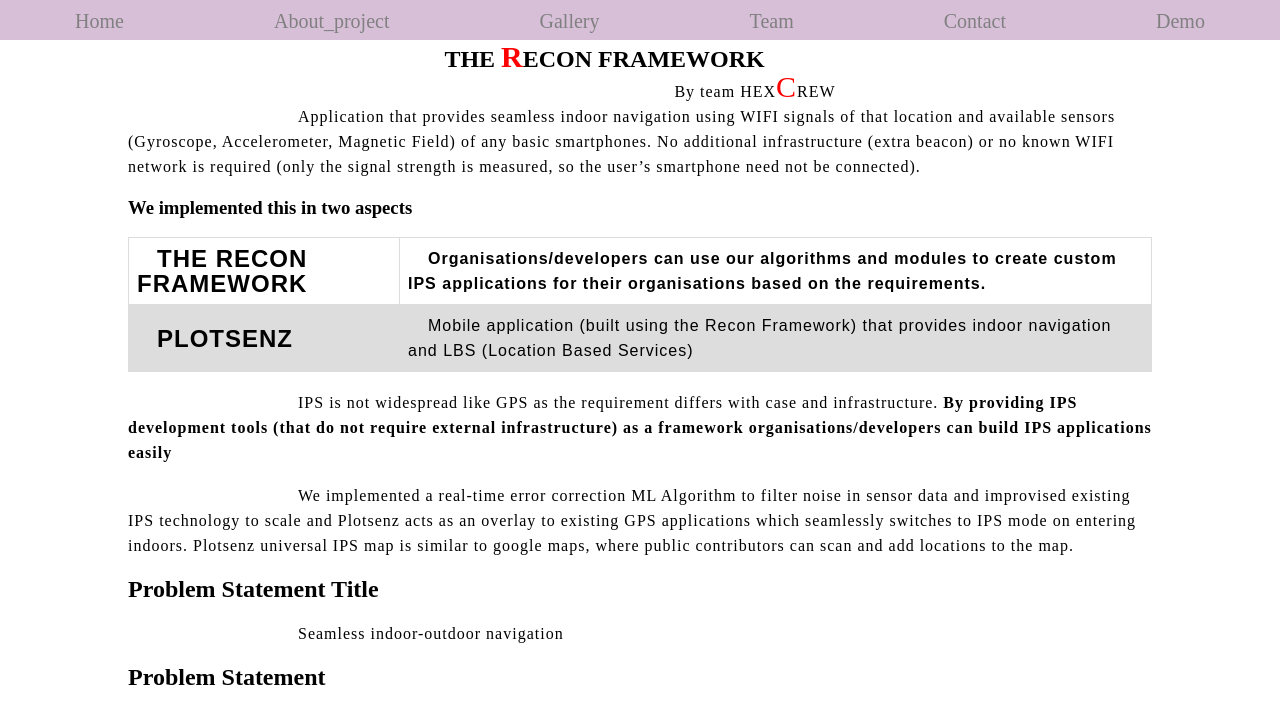
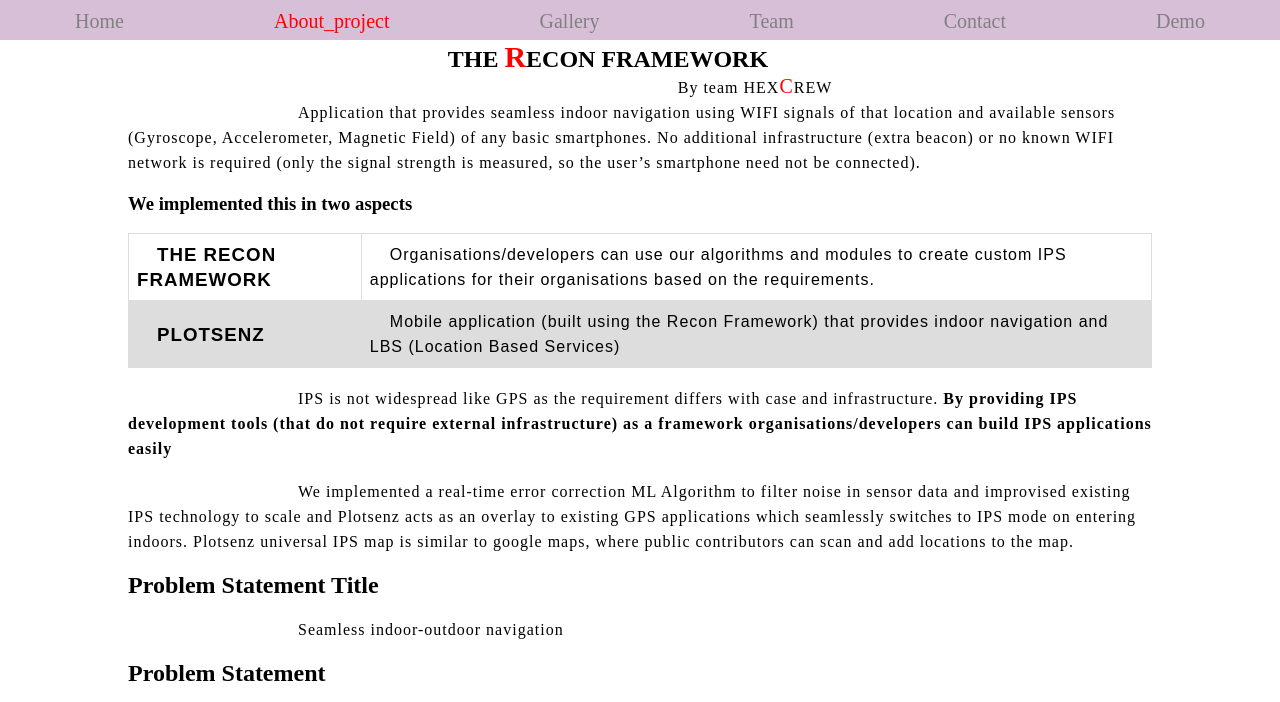
Before and after one commit to teamhexcrew/teamhexcrew.github.io, a plain HTML site: page index.html in a window 1280 px wide. Both pictures are taken after a click on the link "About_project". Shown: the part 40-742 px from the top of the page. Drawn offline with Linux system fonts and the light colour scheme.

Commit message:
little changes in about project

```diff
--- a/index.css
+++ b/index.css
@@ -2,6 +2,18 @@
     padding: 0%;
     margin: 0%;
     box-sizing: border-box;
+}
+*::-webkit-scrollbar{
+    width:3px;
+}
+*::-webkit-scrollbar-track{
+      border: 2px solid black;
+      border-radius: 10%;
+}
+*::-webkit-scrollbar-thumb{
+      background-color:red;
+      border-radius: 20px;
+
 }
 body{
     width: 100%;
@@ -35,6 +47,7 @@ body{
     height:30px;
     border-radius: 100%;
     margin-left: 10px;
+    cursor: pointer;
 }
 .red{
     color:red ;
@@ -44,10 +57,12 @@ body{
     color: white;
     font-family: sans-serif;
     font-size: 26px;
+    cursor: pointer;
 }
 .rightpar{
     color: white;
     font-size: 20px;
+    cursor:pointer;
 }
 .menu{
     background-color: thistle;
@@ -106,15 +121,14 @@ p{
     display: flex;
     width: 100%;
     border: 1px solid lightgray;
-    height: 160px;
 
 }
 .sub1{
     width: 30%;
 }
 .docimg{
-    width: 200px;
-    height:100%;
+    width:160px;
+    height:200px;
 }
 .sub2{
     width:70%;
@@ -125,7 +139,20 @@ p{
 }
 .light{
     border: 1px solid black;
+    padding: 15px;
 }
 #red{
     color: red;
 }
+.header12{
+    font-weight: bolder;
+    font-family: sans-serif;
+    font-size: 18px;
+}
+.des12{
+    color: gray;
+    font-size: 15px;
+}
+.mainap{
+    display: none;
+}
--- a/index.html
+++ b/index.html
@@ -22,7 +22,7 @@
     <div class="menu">
       <ul type="none">
         <li><a href="#">Home</a></li>
-        <li><a href="#">About_project</a></li>
+        <li onclick="aboutproject()"><a href="#" id="kingofking">About_project</a></li>
         <li><a href="#">Gallery</a></li>
         <li><a href="#">Team</a></li>
         <li><a href="#">Contact</a></li>
@@ -33,11 +33,11 @@
   </div>
 
   <!-- for about pro -->
-  <div class="mainap">
+  <div class="mainap" id="main_ap">
      <div class="cen">
         <div class="head">
             <h2>THE <span class="red">R</span>ECON FRAMEWORK</h2>
-            <p class="par">  By team HEX<span class="red">C</span>REW</p>
+            <p class="par">  By team HEX<span class="red28">C</span>REW</p>
         </div>
      </div>
      <div class="smile">
@@ -47,11 +47,11 @@
             <br>
             <table>
                 <tr>
-                  <th><h2>THE RECON FRAMEWORK</h2></th>
-                  <th>Organisations/developers can use our algorithms and modules to create custom IPS applications for their organisations based on the requirements.</th>
+                  <th><h3>THE RECON FRAMEWORK</h3></th>
+                  <td>Organisations/developers can use our algorithms and modules to create custom IPS applications for their organisations based on the requirements.</td>
                 </tr>
                 <tr>
-                  <td><h2>PLOTSENZ</h2></td>
+                  <td><h3>PLOTSENZ</h3></td>
                   <td>Mobile application (built using the Recon Framework) that provides indoor navigation and LBS (Location Based Services)</td>
                 </tr>
               </table>
@@ -120,6 +120,7 @@
               </table>
               <br>
               <hr>
+              <br>
               <center><h2>1.Introduction:</h2></center>
               <br>
               <p>With current GPS Technology seamless navigation is possible for a person who has a smartphone. We can able to track down our location, wherever on Earth by GPS.</p>
@@ -140,6 +141,7 @@
                 person who has a smartphone and can track the location just like GPS</p><br>
               <h3>MAKING OF IPS AT ITS BEST STAGE WHERE IT COULD OVERCOME THE USE OF GPS.</h3><br>
               <hr>
+              <br>
               <center><h2>2.Technical Details and documentation</h2><br></center>
               <h2>2.1 Modules:</h2>
               <p>The Framework contains three main categories of modules, Mapping, Navigation, and Visualisation tools.</p><br>
@@ -157,10 +159,10 @@
               <br>
               <h2>2.1.1.1 GNSS:</h2>
               <p>GNSS-based location computation is the primary mode for outdoor navigation. All the mapping modules in the <span class="red28">framework use Global Navigation Satellite System data in the model creation algorithms for calibrating the in-app coordinate systems</span>. Methods in this module can also be used directly to create a GPS application </p><br>              <hr>
-              <hr>
+              <br>
               <h2>2.1.1.2 Dead reckoning:</h2><!--img-->
               <p>Dead reckoning, determination without the aid of live GNSS of the position, from the record of the courses walked, the distance made (which can be estimated from velocity), the known starting point (identified using the WIFI or BLE module), and the known or estimated drift. The MEMS sensors present in most smartphones are not so accurate, they produce noise in the data which makes computing velocity and angle tricky. Also during navigation, we need to distinguish between the user moving his hands and walking. To account for these conditions, we have developed an ML-based algorithm for onboard real-time error correction. Which acts as a low pass filter to the noise in the data and ignores casual hand movements, bumping up the accuracy.</p><br>
-              <hr>
+              <hr><br>
               <h2>2.1.1.3 WIFI:</h2>
               <p>The WIFI module can be used to record Wifi signal strengths data models (RSSI - Received Signal Strength Information) as a .iap file, the algorithm can precisely compute the coordinates with these models when navigating. Recording the WIFI RSSI can be mapped with any wifi-enabled edge devices without actually connecting to any of those WIFI networks being scanned.</p><br>
               <h2>2.1.1.3.1 WIFI Repeaters:</h2>
@@ -219,22 +221,22 @@
               <br>
               <h2>2.1.2.1 Accelerometer</h2>
               <p>An accelerometer is an electronic sensor that measures the acceleration forces acting on an object, to determine the object’s position in space and monitor the object’s movement. Acceleration, which is a vector quantity, is the rate of change of an object’s velocity (velocity being the displacement of the object divided by the change in time). <span class="red28">We are fusing the accelerometer readings with the data from the gyroscope and G-sensor</span>to calculate the distance travelled.</p><br>
-              <hr>
+              <hr><br>
               <h2>2.1.2.2 Gyroscope</h2>
-              <p>A gyroscope sensor is a device that can measure and maintain the orientation and angular velocity of an object. These are more advanced than accelerometers. These can measure the tilt and lateral orientation of the object whereas an accelerometer can only measure the linear motion. <span class="red"> We use the gyroscope readings to differentiate between walking and casual hand movements.</span>Combined with other sensors this is used for computing the walking distances.</p><br>
-              <hr>
+              <p>A gyroscope sensor is a device that can measure and maintain the orientation and angular velocity of an object. These are more advanced than accelerometers. These can measure the tilt and lateral orientation of the object whereas an accelerometer can only measure the linear motion. <span class="red28"> We use the gyroscope readings to differentiate between walking and casual hand movements.</span>Combined with other sensors this is used for computing the walking distances.</p><br>
+              <hr><br>
               <h2>2.1.2.3 GPS</h2>
               <p>The Device’s GPS (Global Positioning System) is being used to get the latitude and longitude of the device for outdoor navigation and for indoors, the <span class="red28">GPS is used for calibrating the in-app coordinate systems at equal intervals </span></p><br>
-              <hr>
+              <hr><br>
               <h2>2.1.2.4 Magnetic-field</h2>
               <p>We use the device’s onboard magnetic field sensor to measure the magnetic field strengths in the X Y and Z axis to compute the device’s angle with respect to north. This data also plays an <span class="red28"> important role in the real-time error correction module that we implemented</span></p><br>
-              <hr>
+              <hr><br>
               <h2>2.1.2.5 RSSI</h2>
               <p>The  RSSI (Received Signal Strength Information) is the primary data that the WIFI and BLE modules depend on. We collect the WIFI/BLE beacon strength process it using <span class="red28">The Signal Relation Computer Algorithm </span>to precisely compute the location indoors.</p><br>
-              <hr>
+              <hr><br>
               <h2>2.1.2.6 G-sensor</h2>
               <p>We use the gravity sensor data in most of the modules for <span class="red28"> calibrating the orientations and error corrections.</span>The iap model creation algorithm uses this data to analyze variations in the pattern extensively for improving the accuracy of the maps.</p><br>
-              <hr>
+              <hr><br>
               <h2>2.1.3 Mapping Methods:</h2>
               <p>We defined several standards for mapping indoors using our modules. These standard mapping methods can be followed or depending upon the  problem, developers can develop their mapping standards</p><br>
               <h2>2.1.3.1 Wall mapping:</h2><!--img-->
@@ -247,7 +249,7 @@
               </center>
               <p>In this mode the user needs to walk close to the wall tracing its perimeters. Works with closed polygons (concave and convex) and open structures (buildings/structures that are not closed)</p><br>
               <p>Data from this module will have metadata for the online editor to recognise this as wall mapping data, which will be reflected in the rendering process. (elevation in z-axis and shadows in rendering)</p>
-              <hr>
+              <hr><br>
               <h2>2.1.3.2 Path mapping:</h2><!--img-->
               <p>Similar to wall mapping methods, we have defined standards for mapping walkable areas. Path mapping requires the same specs as wall mapping. The process is also similar, the user who is mapping should walk through the Campus dt holding the smartphone pointing the way they walk.</p><br>
               <p>The intersection points in the path will be recognised by the module, and path joint nodes will be added automatically which will be later used in the navigation, for path computation to the destination. These nodes can be added or edited manually with the map editor (more will be discussed in their respective sections).</p><br>
@@ -258,10 +260,10 @@
               <p>Des_Node are markers that can be placed over the map to identify rooms/locations on the map. It can contain location names, notes/descriptions,s, and constraints. When mapping the path, des_Nodes can be added, later in the online map editor, the user can update the name and other parameters.</p><br>
               <h2>Nav_Node:</h2>
               <p>Nav_Nodes are auto-generated by the algorithms at junctions and turnings. This can also be added manually. These nav_nodes are used for finding the connecting path between the user’s current location and the destination Des_node.</p><br>
-              <hr>
+              <hr><br>
               <h2>2.1.3.4 WIFI / BLE  mapping:</h2>
               <p>In WIFI / BLE mapping, We receive RSSI information continuously in intervals of time to generate the .iap model and draw the map. This happens simultaneously with other mappings (Path mapping and wall Mapping).</p><br>
-              <hr>
+              <hr><br>
               <h2>Rendering smd3 (3D Spatial movement Data):</h2>
               <p>Using this framework, developers can create applications that can visualise Spatial movement data paths. The rendering modules support all types of spatial movement data collected using any of the mapping modules from the recon framework because they all follow the same standards of spatial movement mapping defined by us in the recon framework.</p><br>
               <h2>2D rendering:</h2>
@@ -336,8 +338,7 @@
               <span class="header12">Web: Javascript -</span><span class="des12">for building web applications.</span><br>
               <span class="header12">Python:</span><span class="des12">for data analysis and developing applications.</span><br>
               <span class="header12">Android/iOS:</span><span class="des12"> for creating mobile apps that use smd3 visualisations.</span><br>
-              <hr>
-              <br>
+              <br><hr><br>
               <h2>Navigation:(Shortest Path, All possible Paths)</h2>
               <p>Navigation modules convert .iap files to graphs by processing them after combining them with the node data. When initialising it uses latitude and longitude from GPS to fetch the nearest iap data from the server, following which it computes the starting position by measuring the wifi signals and processing it with the relative signal strength algorithm.</p><br>
               <br>
--- a/index.js
+++ b/index.js
@@ -0,0 +1,4 @@
+function aboutproject(){
+    document.getElementById('main_ap').style.display="block";
+    document.getElementById('kingofking').style.color="red";
+}
```
